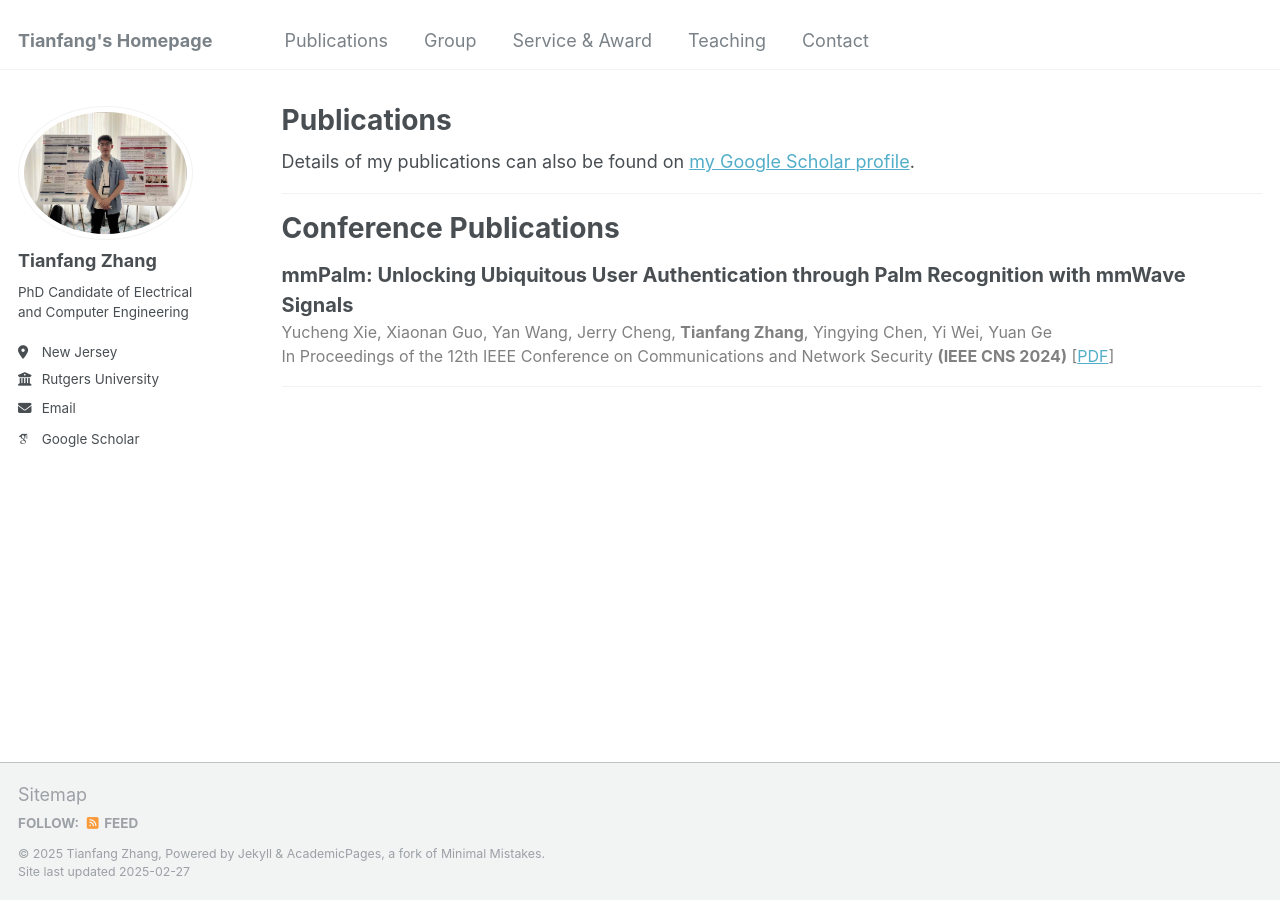
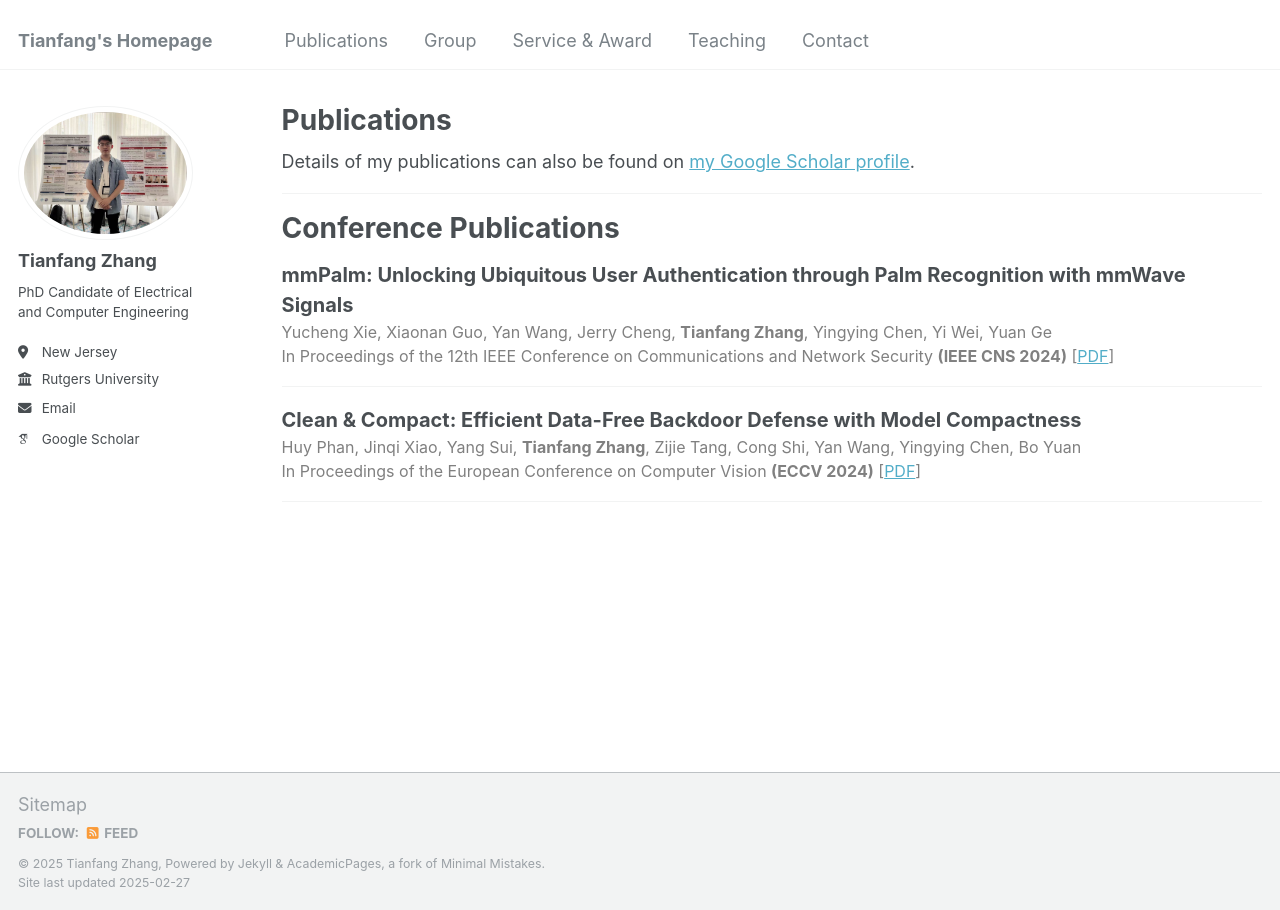
Before and after one commit to tianfang96/tianfang96.github.io, a Jekyll site: the page built from _pages/publications.html, in a window 1280 px wide. Built offline with Jekyll 4.4.1, drawn with Linux system fonts in a browser that asks for light colours; some web fonts are replaced.

Commit message:
Update publications.html

```diff
--- a/_pages/publications.html
+++ b/_pages/publications.html
@@ -18,6 +18,17 @@ author_profile: true
   Yucheng Xie, Xiaonan Guo, Yan Wang, Jerry Cheng, <strong>Tianfang Zhang</strong>, Yingying Chen, Yi Wei, Yuan Ge
 </div>
 <div style="font-size: 16px; color: gray;">
-  In Proceedings of the 12th IEEE Conference on Communications and Network Security <strong>(IEEE CNS 2024)</strong> [<a href="URL">PDF</a>]
+  In Proceedings of the 12th IEEE Conference on Communications and Network Security <strong>(IEEE CNS 2024)</strong> [<a href="https://ieeexplore.ieee.org/stamp/stamp.jsp?tp=&arnumber=10735583">PDF</a>]
 </div>
 <hr>
+
+<div style="font-size: 20px; font-weight: bold;">
+  Clean & Compact: Efficient Data-Free Backdoor Defense with Model Compactness
+</div>
+<div style="font-size: 16px; color: gray;">
+  Huy Phan, Jinqi Xiao, Yang Sui, <strong>Tianfang Zhang</strong>, Zijie Tang, Cong Shi, Yan Wang, Yingying Chen, Bo Yuan
+</div>
+<div style="font-size: 16px; color: gray;">
+  In Proceedings of the European Conference on Computer Vision <strong>(ECCV 2024)</strong> [<a href="https://www.ecva.net/papers/eccv_2024/papers_ECCV/papers/07761.pdf">PDF</a>]
+</div>
+<hr>
```
